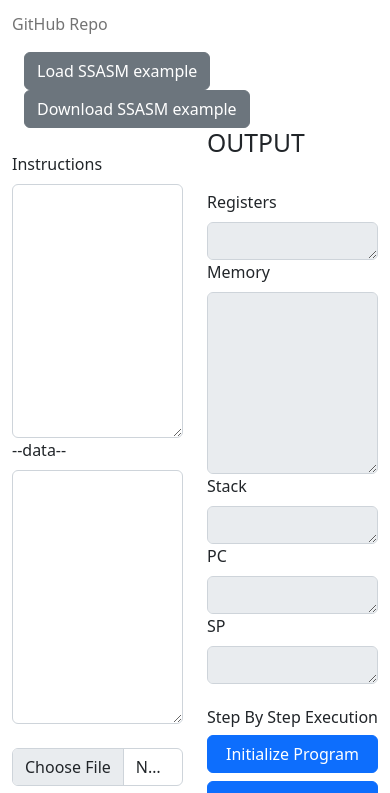
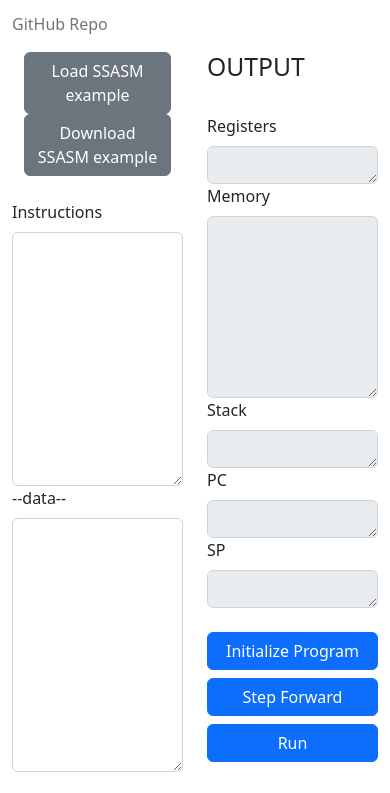
Before and after one commit to arkeane/sscpu, a plain HTML site: page index.html in a window 390 px wide. Shown: the part 45-838 px from the top of the page. Drawn offline with nearby package versions, Linux system fonts and the light colour scheme; no server answers.

Commit message:
Moving html stuff for better view

```diff
--- a/index.html
+++ b/index.html
@@ -159,14 +159,13 @@
 
 
     <div class="container">
-
-        <div class="container">
-            <button type="button" class="btn btn-secondary" onclick="load_from_server()">Load SSASM example</button>
-            <a href="./ssasm/conditional.ssasm" download="conditional.ssasm" class="btn btn-secondary">Download SSASM
-                example</a>
-        </div>
         <div class="row">
             <div class="col">
+                <div class="container">
+                    <button type="button" class="btn btn-secondary" onclick="load_from_server()">Load SSASM example</button>
+                    <a href="./ssasm/conditional.ssasm" download="conditional.ssasm" class="btn btn-secondary">Download SSASM
+                        example</a>
+                </div>
                 <br><label class="form-label" for="program">Instructions</label>
                 <textarea class="form-control" id="program" rows="10" cols="50"></textarea>
                 <label class="form-label" for="data">--data--</label>
@@ -188,9 +187,8 @@
                 <textarea disabled class="form-control" id="pc" rows="1"></textarea>
                 <label class="form-label" for="sp">SP</label>
                 <textarea disabled class="form-control" id="sp" rows="1"></textarea>
-                <br><h6 class="text-center">Step By Step Execution</h6>
                 <!-- align button to the center -->
-                <div class="d-grid gap-2 d-md-flex justify-content-md-center">
+                <br><div class="d-grid gap-2 d-md-flex justify-content-md-center">
                     <button class="btn btn-primary" type="button" onclick="initcpu()">Initialize Program</button>
                     <button class="btn btn-primary" type="button" onclick="runstep()">Step Forward</button>
                     <button class="btn btn-primary" type="button" onclick="run()">Run</button>
```
